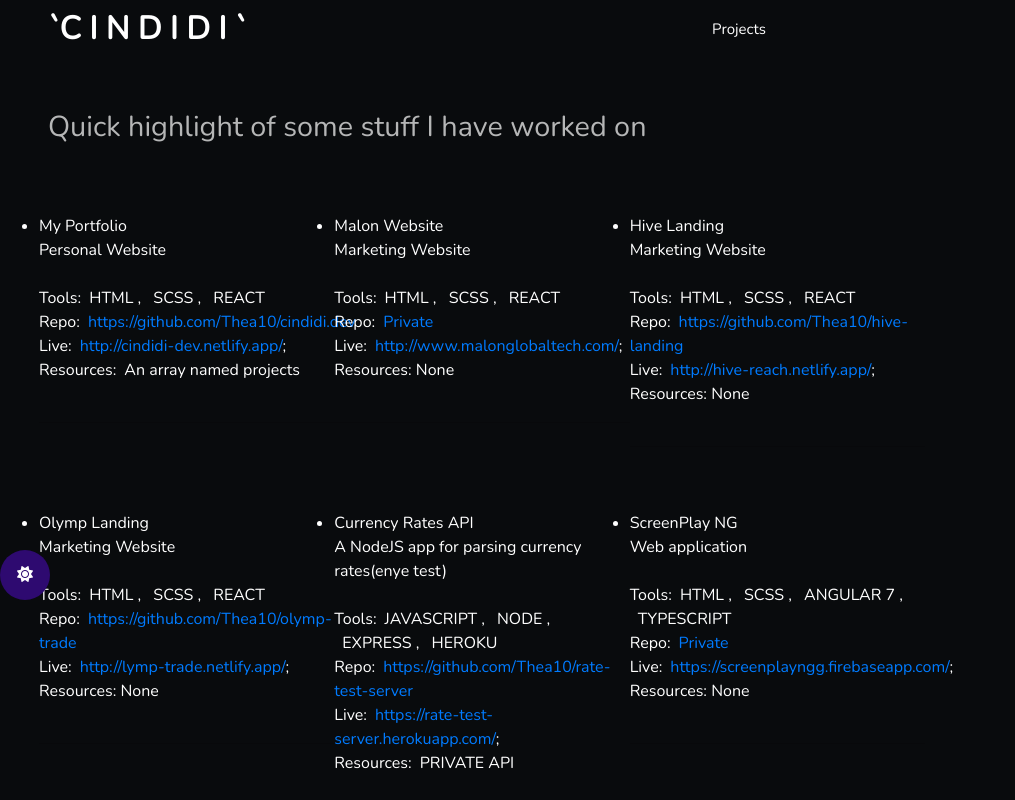
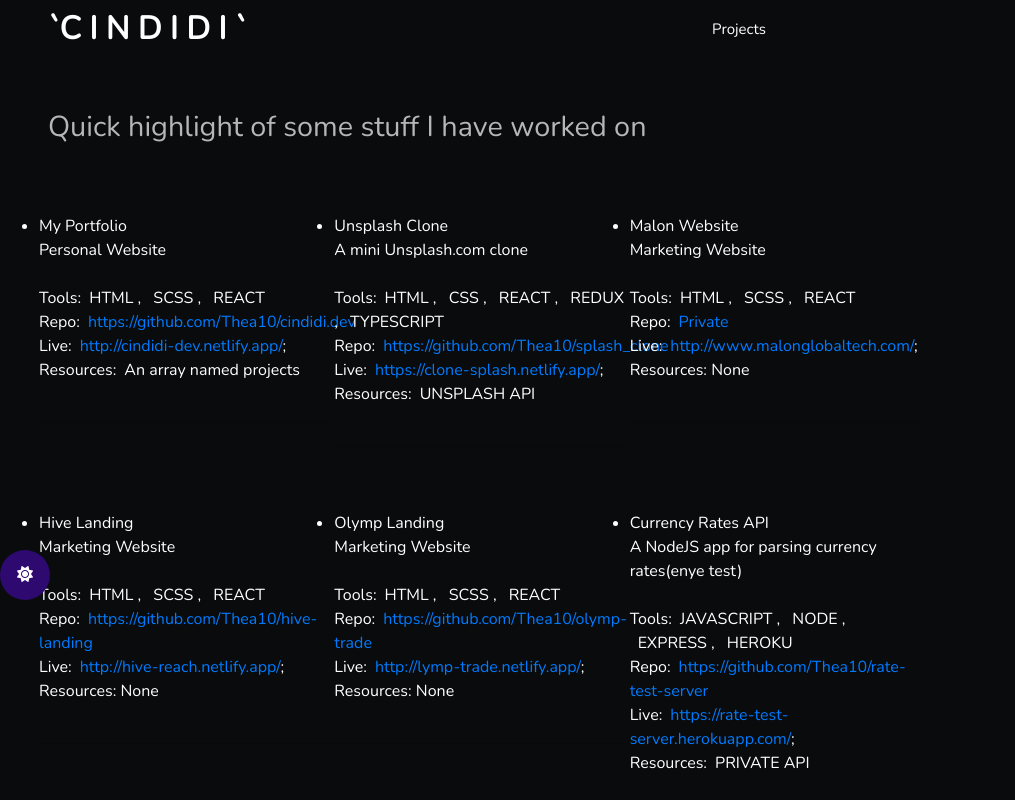
Before and after one commit to Thea10/cindidi.dev, a React (Create React App) app: page /projects in a window 1280 px wide. Shown: the top 800 px of the page, without its empty margins (0-1015 px from the left). Built offline with nearby package versions, Linux system fonts and the light colour scheme.

Commit message:
add splash

```diff
--- a/src/components/More.js
+++ b/src/components/More.js
@@ -9,6 +9,14 @@ let projects = [
         repo: "https://github.com/Thea10/cindidi.dev",
         hosted: "http://cindidi-dev.netlify.app/",
         resources: ['An array named projects'],
+      },
+      {
+        name: "Unsplash Clone",
+        description: "A mini Unsplash.com clone",
+        tools: ["HTML", "CSS", "REACT", "REDUX", "TYPESCRIPT"],
+        repo: "https://github.com/Thea10/splash_clone",
+        hosted: "https://clone-splash.netlify.app/",
+        resources: ["UNSPLASH API"],
       },
   {
     name: "Malon Website",
```
